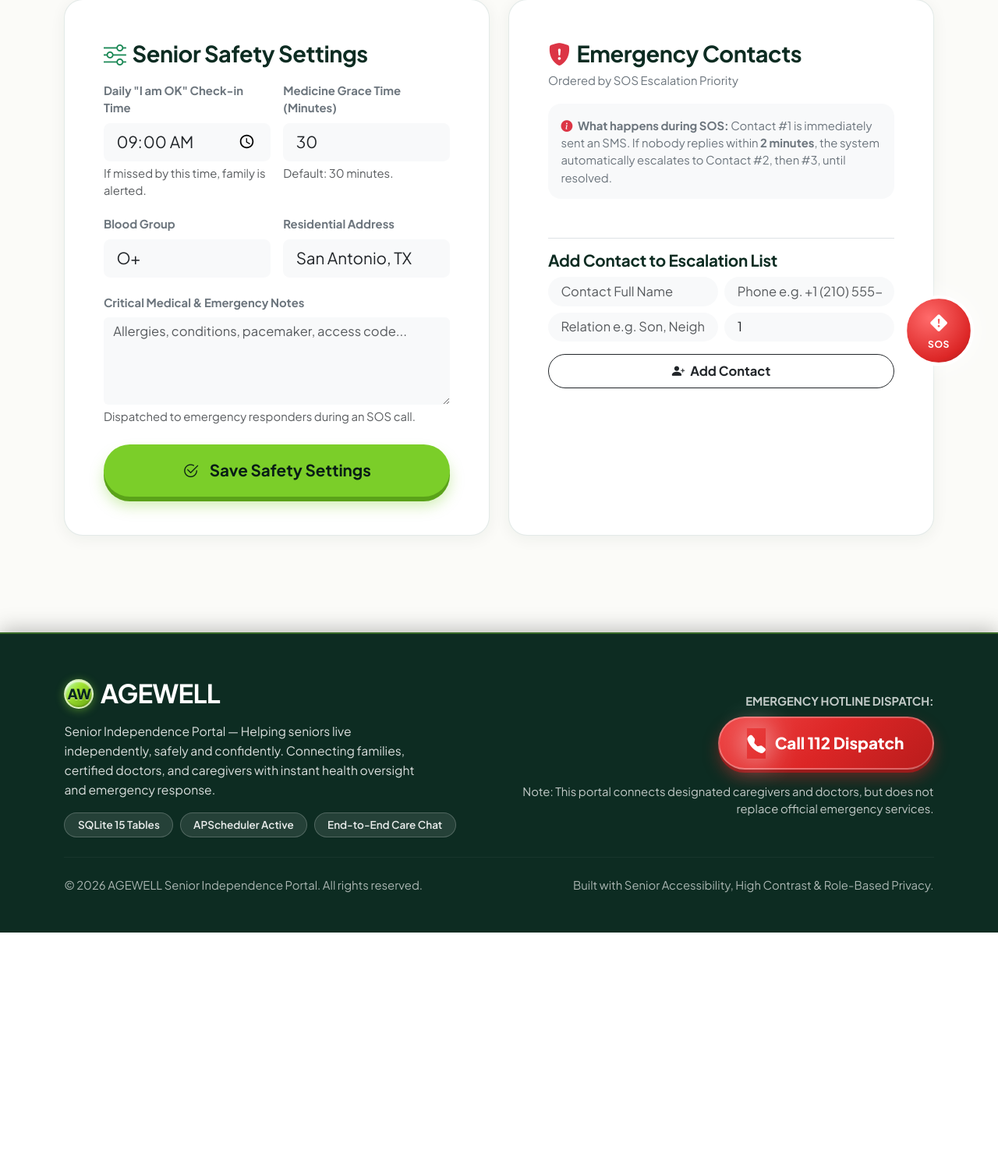
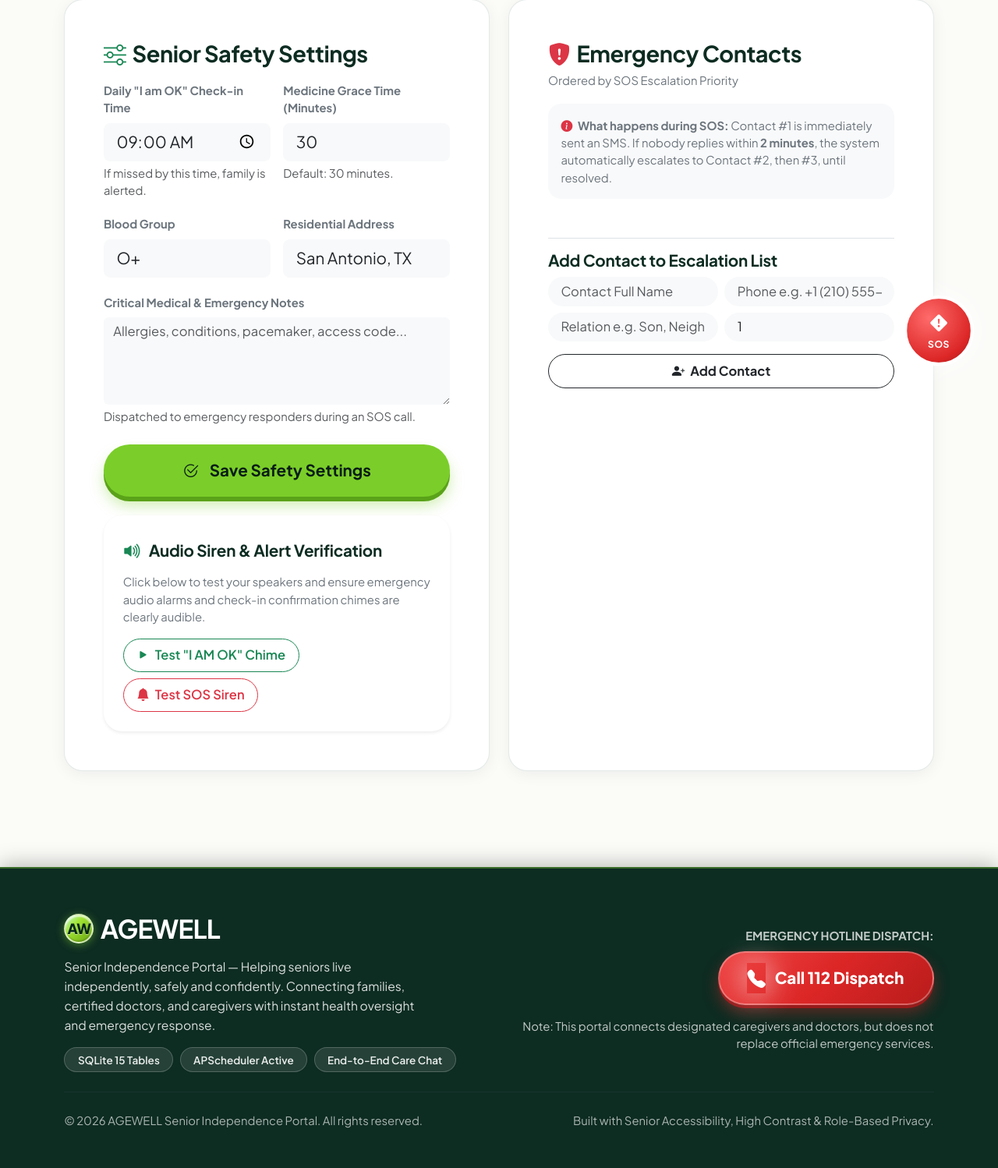
Before and after one commit to ARIPRAKASH32/AGEWELL, a Flask app: page /senior/profile in a window 1280 px wide; the page is wider, and only the part inside the window is pictured. Shown: the part 300-1798 px from the top of that part at 78% size. Before the commit the page ends 1496 px from the top of that part, so only its background shows below. Run offline with Flask 3, Linux system fonts and the light colour scheme; the visitor is signed in with stand-in values (Sample User, id 1); data comes from the database, SQL or seed files in the repository; data that the repository does not hold is empty.

Commit message:
feat(ui): add senior emergency sound test and volume verification control

```diff
--- a/templates/senior/profile.html
+++ b/templates/senior/profile.html
@@ -60,6 +60,25 @@
             <i class="bi bi-check2-circle me-1"></i> Save Safety Settings
           </button>
         </form>
+
+        <!-- Audio Alert Verification Card -->
+        <div class="card-3d bg-white p-4 mt-4 border-0 shadow-sm">
+          <div class="d-flex align-items-center gap-2 mb-2">
+            <i class="bi bi-volume-up-fill text-success fs-4"></i>
+            <h4 class="font-serif fw-bold fs-5 mb-0">Audio Siren & Alert Verification</h4>
+          </div>
+          <p class="text-secondary small mb-3">
+            Click below to test your speakers and ensure emergency audio alarms and check-in confirmation chimes are clearly audible.
+          </p>
+          <div class="d-flex flex-wrap gap-2">
+            <button type="button" class="btn btn-outline-success rounded-pill px-3 py-2 fw-semibold" onclick="if(typeof playTone === 'function') playTone('success');">
+              <i class="bi bi-play-fill me-1"></i> Test "I AM OK" Chime
+            </button>
+            <button type="button" class="btn btn-outline-danger rounded-pill px-3 py-2 fw-semibold" onclick="if(typeof playTone === 'function') playTone('sos');">
+              <i class="bi bi-bell-fill me-1"></i> Test SOS Siren
+            </button>
+          </div>
+        </div>
       </div>
     </div>
 
```
